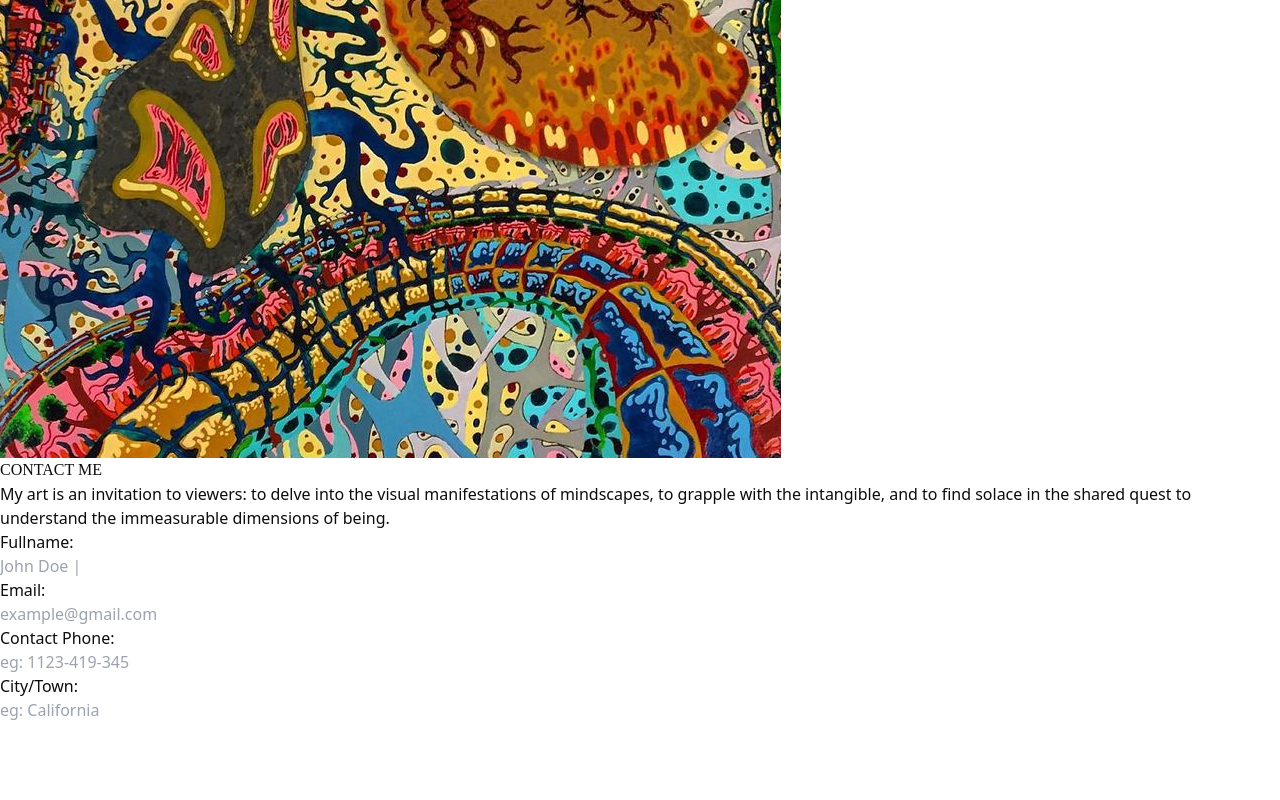
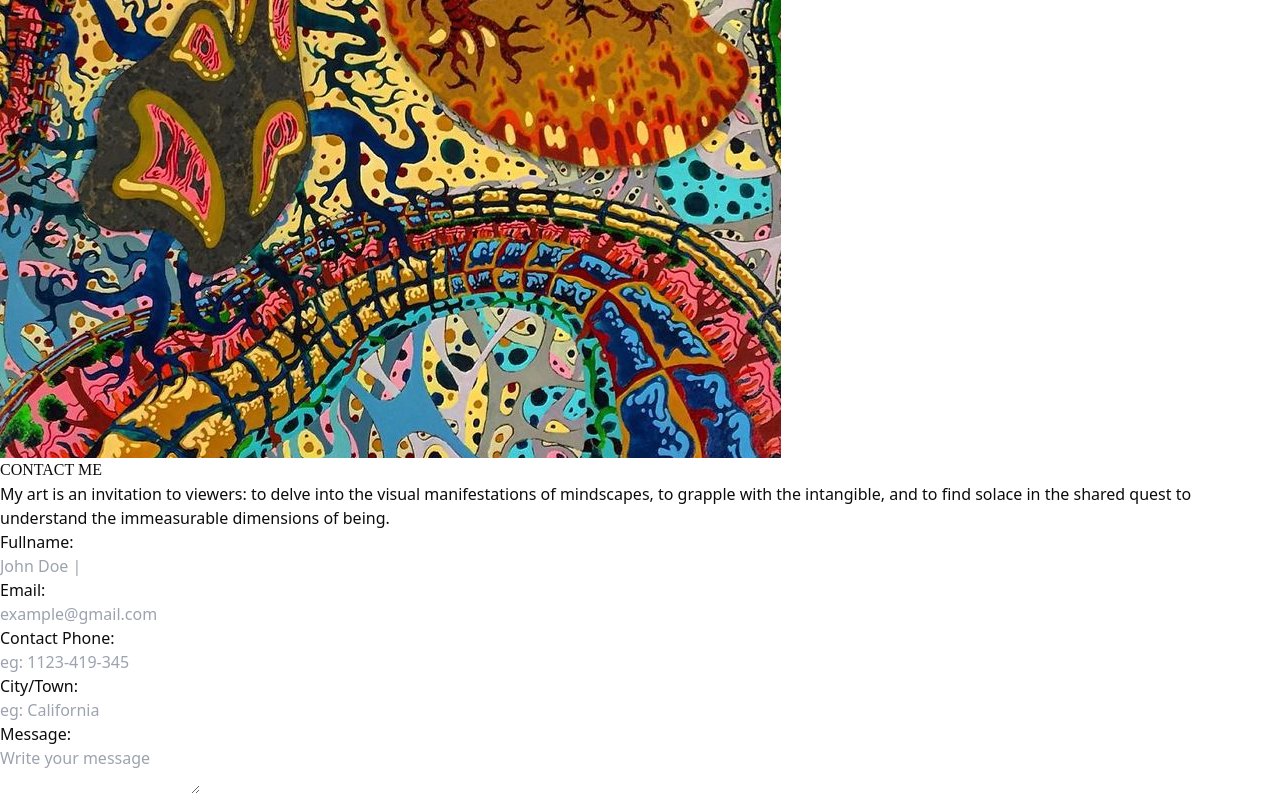
Before and after one commit to edmondgaks/portfolio-project, a React (Vite) app: page / in a window 1280 px wide. Shown: the part 9383-10183 px from the top of the page. Before the commit the page ends 10105 px from the top, so only its background shows below. Built offline with nearby package versions, Linux system fonts and the light colour scheme.

Commit message:
adding textarea

```diff
--- a/src/App.tsx
+++ b/src/App.tsx
@@ -108,7 +108,7 @@ function App() {
       </div>
       <div className={`flex gap-4 mt-10 flex-col justify-around items-center`}>
         <h1 className="perpetua text-3xl font-medium">CONTACT <span className="text-[#ffba00]">ME</span></h1>
-        <p className="font-sans text-center w-[70%] text-sm text-[#C7C5C2] placeholder:text-xs font-light">My art is an invitation to viewers: to delve into the visual manifestations of mindscapes, to grapple with the intangible, and to find solace in the shared quest to understand the immeasurable dimensions of being.</p>
+        <p className="font-sans text-center w-[60%] text-sm text-[#C7C5C2] placeholder:text-xs font-light">My art is an invitation to viewers: to delve into the visual manifestations of mindscapes, to grapple with the intangible, and to find solace in the shared quest to understand the immeasurable dimensions of being.</p>
         <div className="flex flex-row items-center gap-10">
           <div className="flex flex-col">
             <p className="text-sm text-[#FFBA00] font-medium font-sans">Fullname:</p>
@@ -116,7 +116,7 @@ function App() {
           </div>
           <div className="flex flex-col">
             <p className="text-sm text-[#FFBA00] font-medium font-sans">Email:</p>
-            <input type="text" placeholder="example@gmail.com" className="p-3 placeholder:text-xs placeholder:text-[#646363] w-[40vh] border-b-[1px] border-[#858585] bg-[#150F02]" />
+            <input type="text" placeholder="example@gmail.com" className="p-3 placeholder:text-xs placeholder:text-[#646363] w-[40vh] border-b-[1px] border-[#858585] bg-[#060503]" />
           </div>
         </div>
         <div className="flex flex-row items-center gap-10">
@@ -126,8 +126,12 @@ function App() {
           </div>
           <div className="flex flex-col">
             <p className="text-sm text-[#FFBA00] font-medium font-sans">City/Town:</p>
-            <input type="text" placeholder="eg: California" className="p-3 placeholder:text-xs placeholder:text-[#646363] w-[40vh] border-b-[1px] border-[#858585] bg-[#150F02]" />
+            <input type="text" placeholder="eg: California" className="p-3 placeholder:text-xs placeholder:text-[#646363] w-[40vh] border-b-[1px] border-[#858585] bg-[#060503]" />
           </div>
+        </div>
+        <div className="mx-auto flex flex-col gap-2">
+        <p className="text-sm text-[#FFBA00] font-medium font-sans">Message:</p>
+          <textarea placeholder="Write your message" className="placeholder:text-xs placeholder:text-[#646363] p-2 w-[87vh] border-b-[1px] border-[#858585] bg-[#060503]"></textarea>
         </div>
       </div>
     </div>
```
